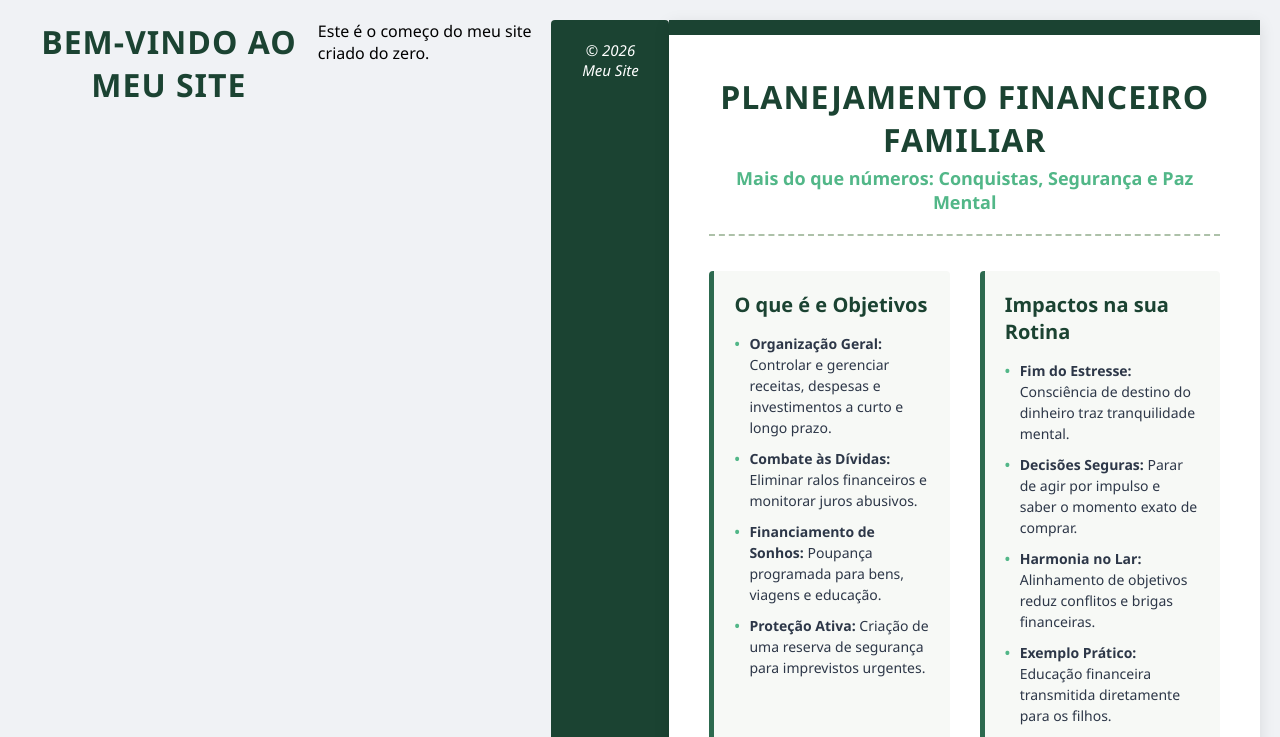
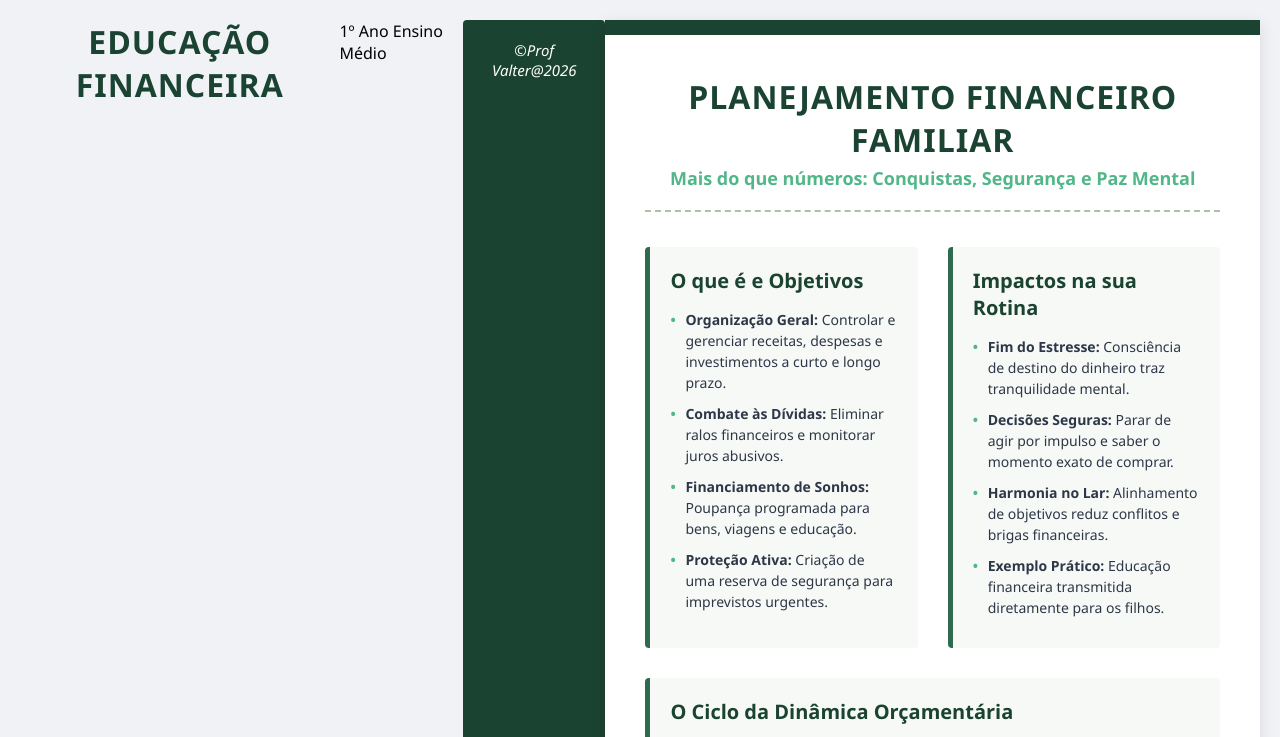
Before and after one commit to valterduty/Ed-Financeira-1EM-2026, a plain HTML site: page index.html in a window 1280 px wide. Shown: the top 737 px of the page. Drawn offline with Linux system fonts and the light colour scheme.

Commit message:
Update header and footer content in index.html

```diff
--- a/index.html
+++ b/index.html
@@ -8,15 +8,15 @@
 <body>
 
     <header>
-        <h1>Bem-vindo ao Meu Site</h1>
+        <h1>EDUCAÇÃO FINANCEIRA</h1>
     </header>
 
     <main>
-        <p>Este é o começo do meu site criado do zero.</p>
+        <p>1º Ano Ensino Médio</p>
     </main>
 
     <footer>
-        <p>&copy; 2026 Meu Site</p>
+        <p>&copy;Prof Valter@2026</p>
     </footer>
 
 </body>
```
